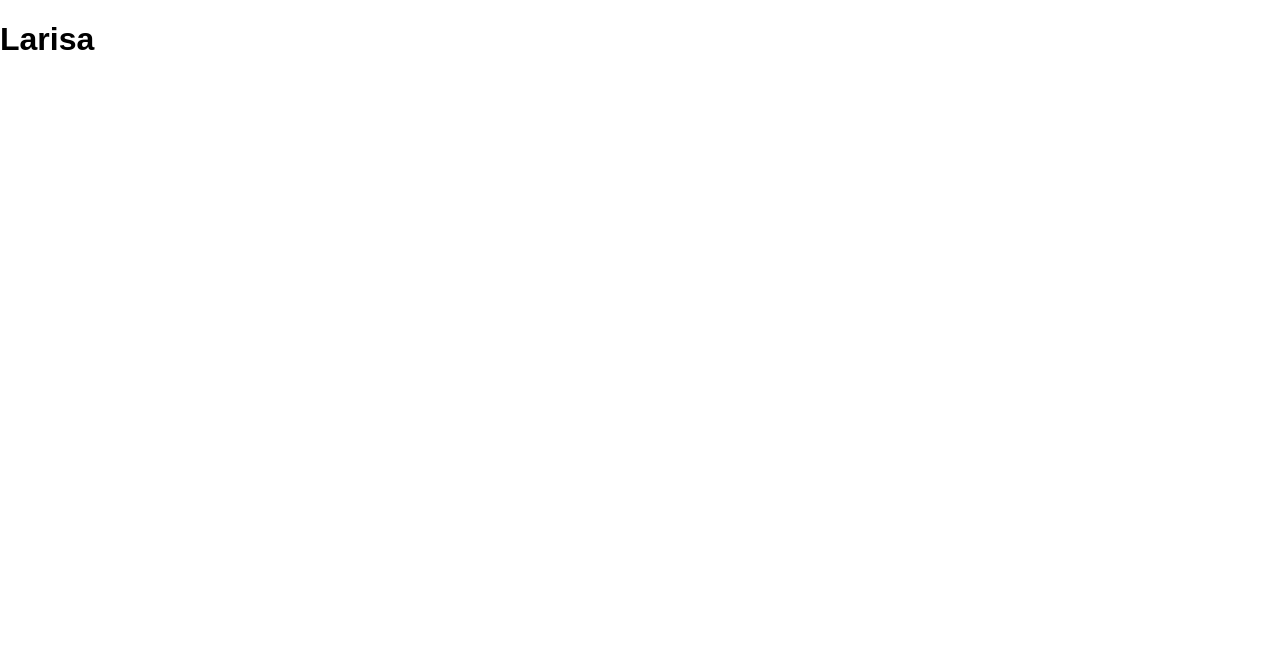
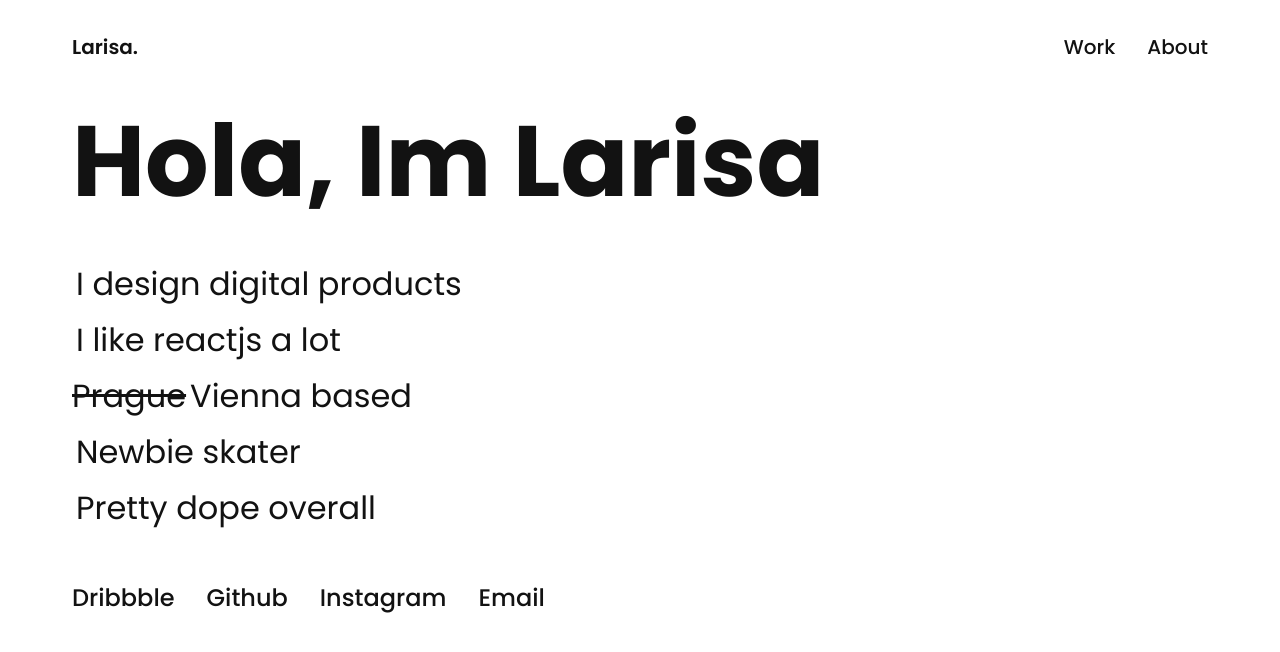
Before and after one commit to larisaescobar/larisaescobar.github.io, a React (Create React App) app: page /#/ in a window 1280 px wide. Shown: the top 652 px of the page. Built offline with nearby package versions, Linux system fonts and the light colour scheme.

Commit message:
Added router

```diff
--- a/package.json
+++ b/package.json
@@ -7,6 +7,7 @@
     "gh-pages": "^2.0.1",
     "react": "^16.5.2",
     "react-dom": "^16.5.2",
+    "react-router-dom": "^5.1.2",
     "react-scripts": "2.0.5",
     "styled-components": "^5.1.0"
   },
--- a/public/index.html
+++ b/public/index.html
@@ -7,14 +7,10 @@
       name="viewport"
       content="width=device-width, initial-scale=1, shrink-to-fit=no"
     />
-    <meta name="theme-color" content="#000000" />
-    <link
-      href="https://fonts.googleapis.com/css?family=Poppins"
-      rel="stylesheet"
-    />
-
+    <meta name="theme-color" content="#212121" />
+    <link href="https://fonts.googleapis.com/css?family=Poppins:400,500,600,700,900&display=swap" rel="stylesheet">
     <link rel="manifest" href="%PUBLIC_URL%/manifest.json" />
-    <title>Larisa | UI designer/dev</title>
+    <title>Larisa | Product designer/dev</title>
   </head>
 
   <body>
--- a/src/App.js
+++ b/src/App.js
@@ -1,20 +1,46 @@
-import React, { Fragment } from "react";
-import styled from "styled-components";
-import GlobalStyle from "./theme/globalStyle";
-import Header from "./components/Header";
+import React, { Fragment } from 'react';
+import styled, { ThemeProvider } from 'styled-components';
+import GlobalStyle from './theme/globalStyle';
+import theme from './theme/theme';
+import {BrowserRouter as Router, Route, Switch } from 'react-router-dom';
+import createBrowserHistory from 'history/createBrowserHistory';
+import Navbar from './components/Navbar';
+import Footer from './components/Footer';
+import Home from './pages/Home';
+import About from './pages/About';
+import Work from './pages/Work';
+
+const history = createBrowserHistory();
 
 const AppWrapper = styled.div`
-  font-family: "Raleway", sans-serif;
-  text-align: left;
+  padding: 24px;
+  display: flex;
+  flex-wrap: wrap;
+
+  @media (min-width: 1024px) {
+    padding: 32px 72px;
+  }
 `;
 
 function App() {
+
   return (
     <Fragment>
-      <GlobalStyle />
-      <AppWrapper>
-        <Header />
-      </AppWrapper>
+      <ThemeProvider theme={theme}>
+        <GlobalStyle />
+
+        <Router history={history}>
+          <AppWrapper>
+            <Navbar />
+            <Switch>
+              <Route exact path="/" component={Home} />
+              <Route path="/work" component={Work} />
+              <Route path="/about" component={About} />
+            </Switch>
+            <Footer />
+          </AppWrapper>
+        </Router>
+      </ThemeProvider>
     </Fragment>
   );
 }
--- /dev/null
+++ b/src/components/Footer.js
@@ -0,0 +1,61 @@
+import React from 'react';
+import styled from 'styled-components';
+
+const ContactLink = styled.a`
+    font-size: 1.25em;
+    font-weight: 500;
+    padding-bottom: 8px;
+    text-decoration: none;
+    color: #121212;
+    flex-shrink: 0;
+
+    @media (min-width: 768px) {
+        font-size: 1.5em;
+        padding-right: 32px;
+      }
+`;
+
+const ContactLinkWrapper = styled.div`
+    display: flex;
+    flex-direction: column;
+    padding: 32px 0;
+
+    @media (min-width: 768px) {
+        display: flex;
+        flex-direction: row;
+        padding: 40px 0 32px 0;
+      }
+`;
+
+const links = [
+    {
+        name: 'Dribbble',
+        url: 'https://dribbble.com/larisaescobar'
+    },
+    {
+        name: 'Github',
+        url: 'https://github.com/larisaescobar/'
+    },
+    {
+        name: 'Instagram',
+        url: 'https://www.instagram.com/larinena/'
+    },
+    {
+        name: 'Email',
+        url: 'mailto:larisaesco@gmail.com?subject=Hola Larisa!'
+    }
+];
+
+function Footer() {
+    return (
+        <ContactLinkWrapper>
+            {links.map( link => (
+                <ContactLink href={link.url}>
+                    {link.name}
+                </ContactLink>
+            ))}
+        </ContactLinkWrapper>
+    )
+}
+
+export default Footer;
--- a/src/components/Header.js
+++ b/src/components/Header.js
@@ -2,19 +2,27 @@ import React from "react";
 import styled from "styled-components";
 
 const HeaderWrapper = styled.div`
-  max-width: 1010px;
   width: 100%;
   display: flex;
   justify-content: space-between;
   align-items: center;
+  padding: 24px 0;
 `;
 
-const Title = styled.h1``;
+const Title = styled.h1`
+  font-size: 3em;
+  font-weight: 700;
+  margin: 0;
+
+  @media (min-width: 768px) {
+    font-size: 6.25em;
+  }
+`;
 
 function Header(props) {
   return (
     <HeaderWrapper>
-      <Title>Larisa</Title>
+      { props.title && <Title>{props.title}</Title> }
     </HeaderWrapper>
   );
 }
--- /dev/null
+++ b/src/components/Navbar.js
@@ -0,0 +1,50 @@
+import React from 'react';
+import styled from 'styled-components';
+import { Link } from 'react-router-dom';
+
+const TopbarWrapper = styled.div`
+    display: flex;
+    justify-content: space-between;
+    align-items:center;
+    padding: 0;
+    flex: 1 100%;
+`;
+
+const NavItemWrapper = styled.div`
+    display: flex;
+    justify-content: flex-end;
+`;
+
+const NavItem = styled(Link)`
+    font-size: 1.25em;
+    font-weight: 500;
+    text-decoration: none;
+    padding-left: 32px;
+    color: #121212;
+
+    &:active,visited {
+        font-weight: 600;
+    }
+`;
+
+const SiteTitle = styled(Link)`
+    font-weight: 600;
+    font-size: 1.25em;
+    color: #121212;
+    text-decoration: none;
+`;
+
+
+function Navbar(props) {
+    return (
+      <TopbarWrapper>
+            <SiteTitle to='/'>Larisa.</SiteTitle>
+            <NavItemWrapper>
+                <NavItem to='work'>Work</NavItem>
+                <NavItem to='about'>About</NavItem>
+            </NavItemWrapper>
+      </TopbarWrapper>
+    );
+  }
+
+  export default Navbar;
--- /dev/null
+++ b/src/pages/About.js
@@ -0,0 +1,43 @@
+import React from 'react';
+import styled from 'styled-components';
+import Header from '../components/Header';
+
+const AboutWrapper = styled.div`
+    flex: 1 100%;
+`;
+
+const AboutContent = styled.p`
+    font-size: 1em;
+    line-height: 32px;
+    margin: 0;
+    padding-bottom: 8px;
+
+    @media (min-width: 768px) {
+        font-size: 1.5em;
+        max-width: 720px;
+        padding-bottom: 16px;
+        line-height: 42px;
+      }
+    `;
+
+const ContactLink = styled.a`
+    text-decoration: none;
+    font-weight: 500;
+    color: #212121;
+    font-size: 1.5em;
+`;
+function About() {
+    return (
+        <AboutWrapper>
+            <Header title={'About'} />
+            <AboutContent>
+                Hey there, thanks for visiting my site! I’m Larisa,
+                a self-taught web developer and designer. When I’m not working I like to embroider shirts, ride my cruiser board or cook new recipes.
+                Got any feedback, want to collaborate or just say hello?
+            </AboutContent>
+            <ContactLink href='mailto:larisaesco@gmail.com?subject=Hola Larisa!'>Get in touch!</ContactLink>
+        </AboutWrapper>
+    )
+}
+
+export default About;
--- /dev/null
+++ b/src/pages/Home.js
@@ -0,0 +1,75 @@
+import React from 'react';
+import styled from 'styled-components';
+import Header from '../components/Header';
+
+const ContentWrapper = styled.div`
+    flex: 1 100%;
+`;
+
+const BodyListWrapper = styled.div`
+    padding: 0;
+    display: flex;
+`;
+
+const List = styled.ul`
+    margin-block-start: 0;
+    margin-block-end: 0;
+    padding-inline-start: 0;
+`;
+
+const ListItem = styled.li`
+    font-size: 1em;
+    list-style: none;
+    padding-bottom: 8px;
+
+    @media (min-width: 768px) {
+        font-size: 2em;
+        line-height: 48px;
+      }
+`;
+const CrossedText = styled.span`
+    text-decoration: line-through;
+    padding-right: 4px;
+`;
+
+const myList = [{
+    text: 'I design digital products',
+    id: 0
+  },
+  {
+    text: 'I like reactjs a lot',
+    id: 1
+  },
+  {
+    crossedText: ' Prague',
+    text: 'Vienna based',
+    id: 2
+  },
+  {
+    text: 'Newbie skater',
+    id: 3
+  },
+  {
+    text: 'Pretty dope overall',
+    id: 4
+  }
+];
+
+function Home(props) {
+    return (
+        <ContentWrapper>
+            <Header title={'Hola, Im Larisa'} />
+            <BodyListWrapper>
+                <List>
+                    {myList.map(item => (
+                        <ListItem key={item.id}>
+                            <CrossedText>{item.crossedText}</CrossedText>{item.text}
+                        </ListItem>
+                    ))}
+                </List>
+            </BodyListWrapper>
+        </ContentWrapper>
+    )
+}
+
+export default Home;
--- /dev/null
+++ b/src/pages/Work.js
@@ -0,0 +1,91 @@
+import React from 'react';
+import styled from  'styled-components';
+import Header from '../components/Header';
+
+const WorkWrapper = styled.div`
+    flex: 1 100%;
+`;
+const ProjectWrapper = styled.div`
+    display: inline-flex;
+`;
+const Project = styled.div`
+    width: 100%;
+    height: auto;
+    position: relative;
+    }
+
+    @media (min-width: 768px) {
+        margin-right: 56px;
+        width: 330px;
+        height: 350px;
+      }
+
+`;
+const ProjectDetailsWrapper = styled.div`
+position: absolute;
+text-align: center;
+padding-left: 1em;
+padding-right: 1em;
+width: 100%;
+height: 100%;
+top: 50%;
+left: 50%;
+opacity: 0;
+-webkit-transform: translate(-50%, -50%);
+-moz-transform: translate(-50%, -50%);
+transform: translate(-50%, -50%);
+-webkit-transition: all 0.3s ease-in-out 0s;
+-moz-transition: all 0.3s ease-in-out 0s;
+transition: all 0.3s ease-in-out 0s;
+`;
+const ProjectDetailTitle = styled.h3`
+    font-size: 1.5em;
+    color: #FCF7F7;
+    font-weight: 500;
+`;
+const ProjectDetailType = styled.p`
+    font-size: 1.125em;
+    color: #FCF7F7;
+    font-weight: 400;
+`;
+const Overlay = styled.div`
+    background: #121212;
+    opacity: 0;
+    width: 100%;
+    height: 99%;
+    position: absolute;
+    left: 0;
+    top: 0;
+    bottom: 0;
+    right: 0;
+    opacity: 0;
+    -webkit-transition: all 0.4s ease-in-out 0s;
+    -moz-transition: all 0.4s ease-in-out 0s;
+    transition: all 0.4s ease-in-out 0s;
+
+    &:hover {
+        opacity: 75%;
+    }
+`;
+
+ const ProjectImg = styled.img`
+    width: 100%;
+    height: auto;
+ `;
+
+function Work() {
+    return (
+        <WorkWrapper>
+            <Header title={'Work'} />
+            <ProjectWrapper>
+                <Project>
+                    <Overlay/>
+                    <ProjectImg src='https://images.prismic.io/larisaescobar-portfolio/cc774a89-5dc8-4618-984a-4ca027ddb5d4_checkin_kiosk+%281%29.svg?auto=compress,format' />
+
+                </Project>
+            </ProjectWrapper>
+        </WorkWrapper>
+    )
+}
+
+export default Work;
--- a/src/theme/globalStyle.js
+++ b/src/theme/globalStyle.js
@@ -1,15 +1,17 @@
 import { createGlobalStyle } from "styled-components";
 
 const GlobalStyle = createGlobalStyle`
+@import url('${props => props.theme.fontSource}');
+
   body {
     margin: 0;
     padding: 0;
-    font-family: -apple-system, BlinkMacSystemFont, "Segoe UI", "Roboto", "Oxygen",
-      "Ubuntu", "Cantarell", "Fira Sans", "Droid Sans", "Helvetica Neue",
-      sans-serif;
+    font-family: ${props => props.theme.fontFamily};
+    color: ${props => props.theme.color};
     -webkit-font-smoothing: antialiased;
     -moz-osx-font-smoothing: grayscale;
   }
+
 
   code {
     font-family: source-code-pro, Menlo, Monaco, Consolas, "Courier New",
--- /dev/null
+++ b/src/theme/theme.js
@@ -0,0 +1,7 @@
+const theme = {
+    fontSource: 'https://fonts.googleapis.com/css?family=Poppins',
+    fontFamily: 'Poppins, sans-serif',
+    color: '#121212'
+  };
+
+  export default theme;
```
Also changed, not shown: 2 other files (tests, documents, lock files or other folders).
